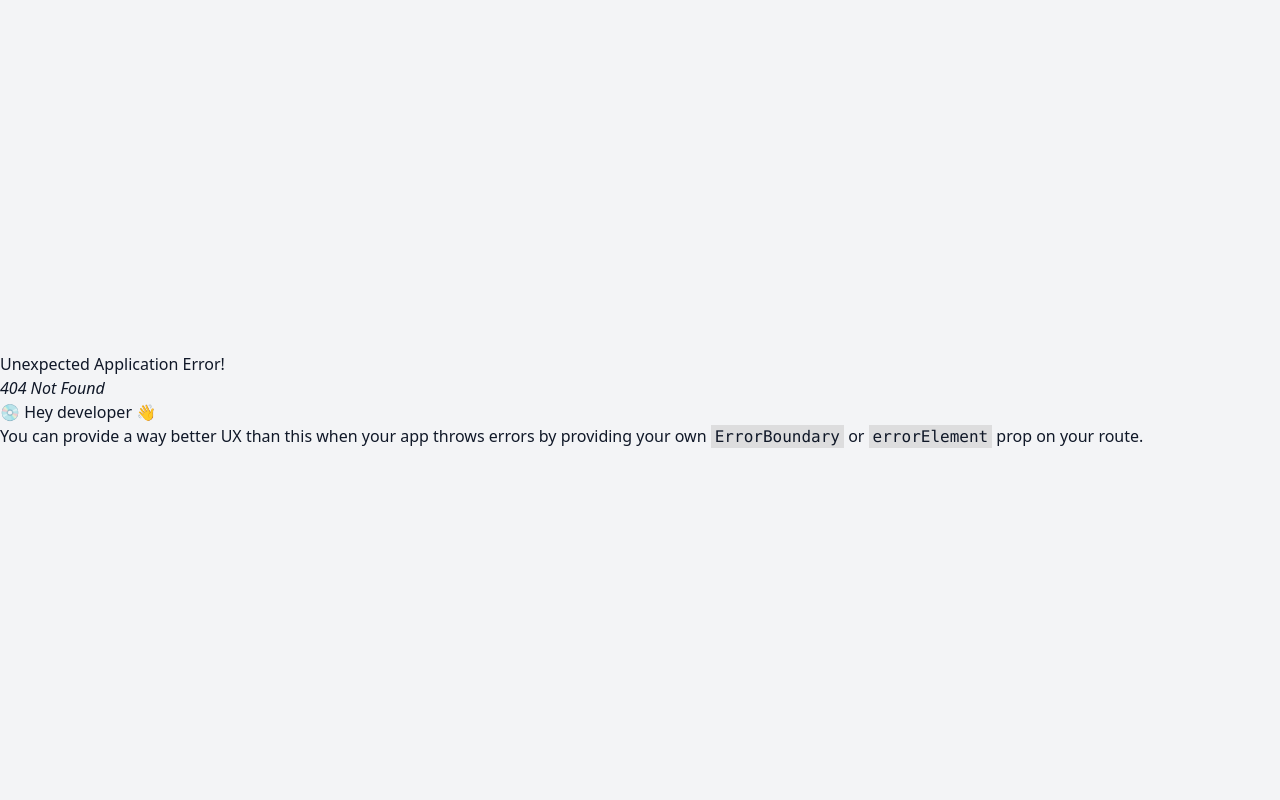
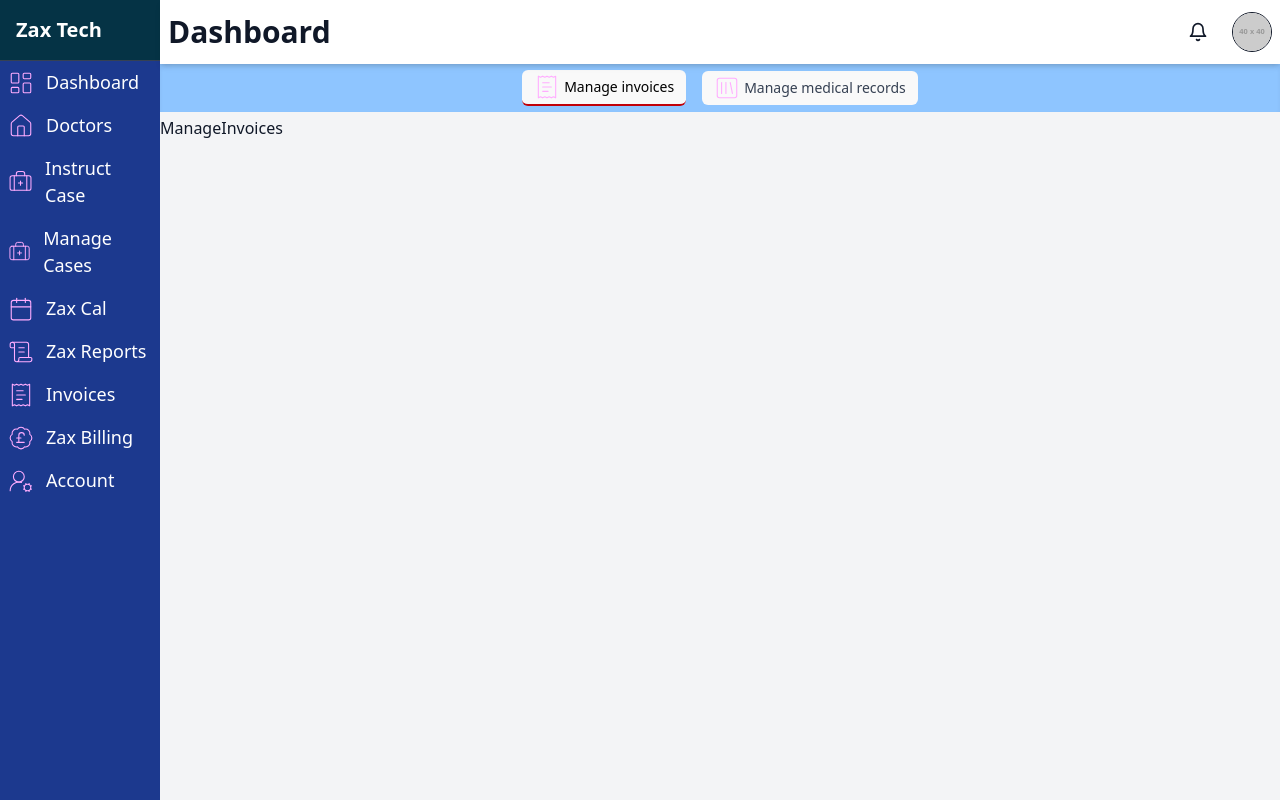
Before and after one commit to singhateh/zax-react-frontend, a React (Vite) app: page /invoices/manage-invoices in a window 1280 px wide. Before the commit this address had no page. Built offline with nearby package versions, Linux system fonts and the light colour scheme.

Commit message:
invoice layout setup and tab nav working

```diff
--- a/src/components/Sidebar.jsx
+++ b/src/components/Sidebar.jsx
@@ -41,7 +41,11 @@ const Sidebar = () => {
     // { icon: <Mail />, text: "General Letters", route: "/general-letters" },
     { icon: <Calendar />, text: "Zax Cal", route: "/zax-cal/setup-venue" },
     { icon: <ScrollText />, text: "Zax Reports", route: "/zax-reports" },
-    { icon: <ReceiptText />, text: "Invoices", route: "/invoices" },
+    {
+      icon: <ReceiptText />,
+      text: "Invoices",
+      route: "/invoices/manage-invoices",
+    },
     {
       icon: <BadgePoundSterling />,
       text: "Zax Billing",
--- /dev/null
+++ b/src/layouts/ManageInvoices.jsx
@@ -0,0 +1,33 @@
+import { Outlet } from "react-router-dom";
+import Tabs from "../components/Tabs";
+import { SquareLibrary, ReceiptText } from "lucide-react";
+import { useState } from "react";
+
+const ManageInvoicesLayout = () => {
+  const [activeTab, setActiveTab] = useState("Manage Invoices");
+
+  const tabs = [
+    {
+      label: "Manage Invoices",
+      icon: <ReceiptText />,
+      route: "/invoices/manage-invoices",
+    },
+    {
+      label: "Manage Medical Records",
+      icon: <SquareLibrary />,
+      route: "/invoices/reports",
+    },
+  ];
+
+  return (
+    <div className="fixed gap-4 w-[calc(100%-40px)] lg:w-[calc(100%-160px)]  left-40 lg:left-40 px-0 flex justify-center items-center z-20 transition-all duration-300 h-12 shadow-inner">
+      <Tabs tabs={tabs} activeTab={activeTab} setActiveTab={setActiveTab} />
+
+      <div className="w-full max-w-full mt-20">
+        <Outlet />
+      </div>
+    </div>
+  );
+};
+
+export default ManageInvoicesLayout;
--- /dev/null
+++ b/src/pages/Invoices/InvoiceReports.jsx
@@ -0,0 +1,7 @@
+import React from "react";
+
+function InvoiceReports() {
+  return <div>MedicalRecords</div>;
+}
+
+export default InvoiceReports;
--- /dev/null
+++ b/src/pages/Invoices/ManageInvoices.jsx
@@ -0,0 +1,7 @@
+import React from "react";
+
+function ManageInvoices() {
+  return <div>ManageInvoices</div>;
+}
+
+export default ManageInvoices;
--- a/src/pages/Settings/Settings.jsx
+++ /dev/null
@@ -1,7 +0,0 @@
-import React from "react";
-
-function Settings() {
-  return <div>Settings</div>;
-}
-
-export default Settings;
```
Also changed, not shown: src/Router.jsx (+8 -4 lines).
